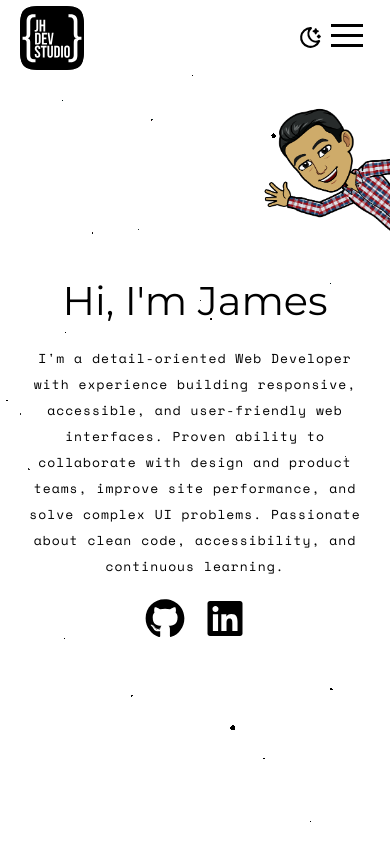
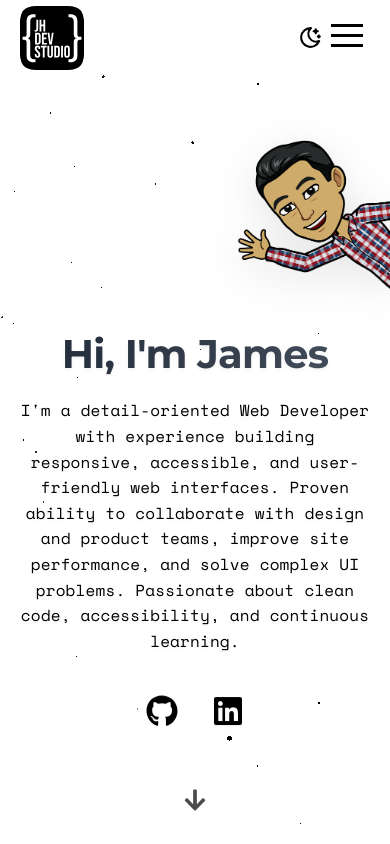
Before and after one commit to JHughesSUTA/jhughessuta.github.io, a React (Vite) app: page / in a window 390 px wide. Shown: the top 844 px of the page. Built offline with nearby package versions, Linux system fonts and the light colour scheme.

Commit message:
update hero section

```diff
--- a/src/components/HeroSection/Hero.jsx
+++ b/src/components/HeroSection/Hero.jsx
@@ -4,7 +4,7 @@ import sideImageMobile from "../../assets/images/bitmoji-mb.png";
 import { motion } from "motion/react";
 import Particles from "./Particles";
 import { useTheme } from "../../contexts/ThemeContext";
-import { FaGithub, FaLinkedin } from "react-icons/fa";
+import { FaGithub, FaLinkedin, FaArrowDown } from "react-icons/fa";
 
 const Hero = () => {
   const { theme } = useTheme();
@@ -35,31 +35,30 @@ const Hero = () => {
           <div
             className="hero__copy"
             style={{
-              // backgroundColor: theme === "light" ? "#fff" : "#23272f",
               color: theme === "light" ? "#000" : "#fff",
             }}
           >
             <h1>
               <motion.span
-                initial={{ opacity: 0 }}
-                animate={{ opacity: 1 }}
-                transition={{ duration: 2, ease: "easeInOut" }}
+                initial={{ opacity: 0, y: 30 }}
+                animate={{ opacity: 1, y: 0 }}
+                transition={{ duration: 1.2, ease: "easeOut" }}
               >
                 Hi,
               </motion.span>
               <motion.span
-                initial={{ opacity: 0 }}
-                animate={{ opacity: 1 }}
-                transition={{ duration: 2, ease: "easeInOut", delay: 0.75 }}
+                initial={{ opacity: 0, y: 30 }}
+                animate={{ opacity: 1, y: 0 }}
+                transition={{ duration: 1.2, delay: 0.3, ease: "easeOut" }}
               >
                 &nbsp;I'm James
               </motion.span>
             </h1>
 
             <motion.p
-              initial={{ opacity: 0, y: 100, filter: "blur(10px)" }}
+              initial={{ opacity: 0, y: 50, filter: "blur(10px)" }}
               animate={{ opacity: 1, y: 0, filter: "blur(0px)" }}
-              transition={{ duration: 1, delay: 1.5 }}
+              transition={{ duration: 1.5, delay: 0.8, ease: "easeOut" }}
             >
               I'm a detail-oriented Web Developer with experience building
               responsive, accessible, and user-friendly web interfaces. Proven
@@ -67,43 +66,72 @@ const Hero = () => {
               performance, and solve complex UI problems. Passionate about clean
               code, accessibility, and continuous learning.
             </motion.p>
+
             <motion.ul
-              initial={{ opacity: 0, y: 100, filter: "blur(10px)" }}
-              animate={{ opacity: 1, y: 0, filter: "blur(0px)" }}
-              transition={{ duration: 1, delay: 1.5 }}
+              initial={{ opacity: 0, y: 30 }}
+              animate={{ opacity: 1, y: 0 }}
+              transition={{ duration: 1, delay: 1.5, ease: "easeOut" }}
             >
               <li>
-                <a href="https://github.com/JHughesSUTA" target="_blank">
+                <motion.a
+                  href="https://github.com/JHughesSUTA"
+                  target="_blank"
+                  rel="noopener noreferrer"
+                  whileHover={{ scale: 1.1 }}
+                  whileTap={{ scale: 0.95 }}
+                >
                   <FaGithub
                     color={theme === "light" ? "#000" : "#fff"}
-                    size={40}
+                    size={32}
                   />
-                </a>
+                </motion.a>
               </li>
               <li>
-                <a
+                <motion.a
                   href="https://www.linkedin.com/in/jhughessuta/"
                   target="_blank"
+                  rel="noopener noreferrer"
+                  whileHover={{ scale: 1.1 }}
+                  whileTap={{ scale: 0.95 }}
                 >
                   <FaLinkedin
                     color={theme === "light" ? "#000" : "#fff"}
-                    size={40}
+                    size={32}
                   />
-                </a>
+                </motion.a>
               </li>
             </motion.ul>
           </div>
 
           <motion.picture
-            initial={{ opacity: 0, x: 500 }}
-            animate={{ opacity: 1, x: 0 }}
-            transition={{ duration: 1.5, ease: "easeOut" }}
+            initial={{ opacity: 0, x: 100, scale: 0.8 }}
+            animate={{ opacity: 1, x: 0, scale: 1 }}
+            transition={{ duration: 1.8, delay: 0.5, ease: "easeOut" }}
             className="hero__side-image"
+            whileHover={{ scale: 1.05 }}
           >
             <source srcSet={sideImageDesktop} media="(min-width: 768px)" />
-            <img src={sideImageMobile} alt="" />
+            <img src={sideImageMobile} alt="James Hughes - Web Developer" />
           </motion.picture>
         </div>
+
+        {/* Scroll indicator */}
+        <motion.div
+          className="scroll-indicator"
+          initial={{ opacity: 0, y: 20 }}
+          animate={{ opacity: 1, y: 0 }}
+          transition={{ duration: 1, delay: 2.5, ease: "easeOut" }}
+          style={{
+            color: theme === "light" ? "#000" : "#fff",
+          }}
+        >
+          <motion.div
+            animate={{ y: [0, 10, 0] }}
+            transition={{ duration: 2, repeat: Infinity, ease: "easeInOut" }}
+          >
+            <FaArrowDown size={24} opacity={0.7} />
+          </motion.div>
+        </motion.div>
       </section>
     </>
   );
--- a/src/components/HeroSection/Hero.scss
+++ b/src/components/HeroSection/Hero.scss
@@ -3,13 +3,19 @@
 
 .hero {
   height: calc(100vh - 75px);
+  position: relative;
+  overflow: hidden;
 
   .container {
     display: flex;
     justify-content: space-between;
     align-items: center;
-
     height: 100%;
+    max-width: 1400px;
+    margin: 0 auto;
+    padding: 0 2rem;
+    position: relative;
+    z-index: 2;
   }
 
   .background-layer {
@@ -19,28 +25,47 @@
     width: 100%;
     height: 100%;
     max-height: 100vh;
-    // z-index: -1;
+    z-index: 1;
   }
 
   &__copy {
     width: min(60%, 740px);
     min-width: 580px;
+    position: relative;
+
+    // Subtle text shadow for better readability
+    text-shadow: 0 2px 4px rgba(0, 0, 0, 0.05);
 
     ul {
       list-style: none;
       display: flex;
-      margin-top: 20px;
-
-      li + li {
-        margin-left: 20px;
-      }
+      margin-top: 1.5rem;
+      gap: 1rem;
 
       li {
         a {
           display: inline-block;
+          transition: all 0.3s ease;
+          padding: 0.75rem;
+          border-radius: 50%;
+          background: rgba(255, 255, 255, 0.1);
+          backdrop-filter: blur(10px);
+          border: 1px solid rgba(255, 255, 255, 0.2);
 
           &:hover {
-            opacity: 0.75;
+            transform: translateY(-3px);
+            background: rgba(255, 255, 255, 0.2);
+            box-shadow: 0 8px 25px rgba(0, 0, 0, 0.15);
+          }
+
+          // Dark theme adjustments
+          .dark & {
+            background: rgba(0, 0, 0, 0.2);
+            border-color: rgba(255, 255, 255, 0.1);
+
+            &:hover {
+              background: rgba(0, 0, 0, 0.3);
+            }
           }
         }
       }
@@ -48,38 +73,102 @@
   }
 
   &__side-image {
-    // background-color: white;
-    // box-shadow: 0px 0px 250px 100px rgba(255, 255, 255, 1);
     width: min(400px, 30%);
+    position: relative;
+    z-index: 1;
+
     img {
-      // min-width: 370px;
       width: 100%;
+      filter: drop-shadow(0 20px 40px rgba(0, 0, 0, 0.1));
+      transition: transform 0.3s ease;
     }
-    z-index: 1;
+
+    &:hover img {
+      transform: scale(1.05);
+    }
   }
 
   &__copy {
     z-index: 1;
-    // background-color: white;
-    // box-shadow: 0px 0px 250px 100px rgba(255, 255, 255, 1);
 
     h1 {
-      font-size: 4rem;
+      font-size: clamp(3.5rem, 6vw, 5rem);
       font-family: $secondary;
-      margin-bottom: 30px;
-      font-size: min(4rem, 5vw);
-      font-size: clamp(3rem, 5vw, 4rem);
+      margin-bottom: 1.5rem;
+      font-weight: 700;
+      line-height: 1.1;
+      letter-spacing: -0.02em;
+
+      // Gradient text effect
+      background: linear-gradient(135deg, #1f2937 0%, #4b5563 100%);
+      -webkit-background-clip: text;
+      -webkit-text-fill-color: transparent;
+      background-clip: text;
+
+      .dark & {
+        background: linear-gradient(135deg, #f9fafb 0%, #d1d5db 100%);
+        -webkit-background-clip: text;
+        -webkit-text-fill-color: transparent;
+        background-clip: text;
+      }
     }
 
     p {
-      font-size: 20px;
-      // font-size: clamp(14px, 1.5vh, 22px);
-      font-size: clamp(16px, 1.4vw, 22px);
-      line-height: 2.2rem;
-      letter-spacing: 1.5px;
+      font-size: clamp(1.125rem, 1.5vw, 1.375rem);
+      line-height: 1.7;
+      letter-spacing: 0.02em;
       text-wrap: balance;
       z-index: 1;
+      max-width: 600px;
+      margin-bottom: 0;
+      font-weight: 400;
+      opacity: 0.9;
     }
+  }
+
+  // Decorative elements
+  &::before {
+    content: "";
+    position: absolute;
+    top: 10%;
+    right: 15%;
+    width: 200px;
+    height: 200px;
+    background: radial-gradient(
+      circle,
+      rgba(99, 102, 241, 0.1) 0%,
+      transparent 70%
+    );
+    border-radius: 50%;
+    z-index: 0;
+    animation: float 6s ease-in-out infinite;
+  }
+
+  &::after {
+    content: "";
+    position: absolute;
+    bottom: 20%;
+    left: 10%;
+    width: 150px;
+    height: 150px;
+    background: radial-gradient(
+      circle,
+      rgba(139, 92, 246, 0.08) 0%,
+      transparent 70%
+    );
+    border-radius: 50%;
+    z-index: 0;
+    animation: float 8s ease-in-out infinite reverse;
+  }
+}
+
+@keyframes float {
+  0%,
+  100% {
+    transform: translateY(0px);
+  }
+  50% {
+    transform: translateY(-20px);
   }
 }
 
@@ -89,48 +178,113 @@
       display: block;
       position: relative;
       width: 100%;
+      padding: 0 1rem;
     }
 
     &__copy {
       text-align: center;
-      position: absolute;
-      top: 50%;
+      // position: absolute;
+      top: 60%;
       transform: translateY(-50%);
       width: 100%;
       min-width: unset;
 
       h1 {
-        font-size: 2.5rem;
-        margin-bottom: 20px;
+        font-size: clamp(2.5rem, 8vw, 3rem);
+        margin-bottom: 1.25rem;
+        line-height: 1.2;
       }
 
       p {
-        font-size: 13px;
-        letter-spacing: 1px;
-        line-height: 26px;
-        max-width: 340px;
-        margin-left: auto;
-        margin-right: auto;
+        font-size: clamp(1rem, 4vw, 16px);
+        letter-spacing: 0.01em;
+        line-height: 1.6;
+        max-width: 100%;
+        margin: 0 auto 1.5rem auto;
+        text-wrap: balance;
       }
 
       ul {
         justify-content: center;
+        margin-top: 2rem;
+        gap: 1rem;
+
+        li a {
+          padding: 0.5rem;
+
+          &:hover {
+            transform: translateY(-2px);
+          }
+        }
       }
     }
 
     &__side-image {
-      // max-width: 300px;
-      max-width: 33%;
+      max-width: 40%;
       width: 100%;
       position: absolute;
       right: 0;
-      top: 4%;
-      // transform: rotate(-30deg) !important;
+      top: 8%;
+      z-index: 0;
 
       img {
         min-width: unset;
-        // max-width: 300px;
+        filter: drop-shadow(0 10px 20px rgba(0, 0, 0, 0.1));
       }
+    }
+
+    // Adjust side image position for shorter screens
+    @media screen and (max-height: 750px) {
+      &__side-image {
+        top: 2%;
+      }
+    }
+
+    // Hide decorative elements on mobile
+    &::before,
+    &::after {
+      display: none;
     }
   }
 }
+
+// Tablet styles
+@media screen and (min-width: 768px) and (max-width: 1024px) {
+  .hero {
+    .container {
+      padding: 0 1.5rem;
+    }
+
+    &__copy {
+      width: 55%;
+      min-width: 500px;
+
+      h1 {
+        font-size: clamp(3rem, 5vw, 4rem);
+      }
+
+      p {
+        font-size: clamp(1.125rem, 1.3vw, 1.25rem);
+      }
+    }
+
+    &__side-image {
+      width: 35%;
+    }
+  }
+}
+
+// Scroll indicator styles
+.scroll-indicator {
+  position: absolute;
+  bottom: 2rem;
+  left: 50%;
+  transform: translateX(-50%) !important;
+  z-index: 3;
+  cursor: pointer;
+  transition: opacity 0.3s ease;
+
+  &:hover {
+    opacity: 0.8;
+  }
+}
--- a/src/components/ProjectsSection/ProjectsSection.jsx
+++ b/src/components/ProjectsSection/ProjectsSection.jsx
@@ -113,6 +113,7 @@ const ProjectsSection = () => {
               revealDirection="start"
               max-iterations={10}
               sequential={true}
+              useOriginalCharsOnly={true}
             />
           </h2>
           <p
```
